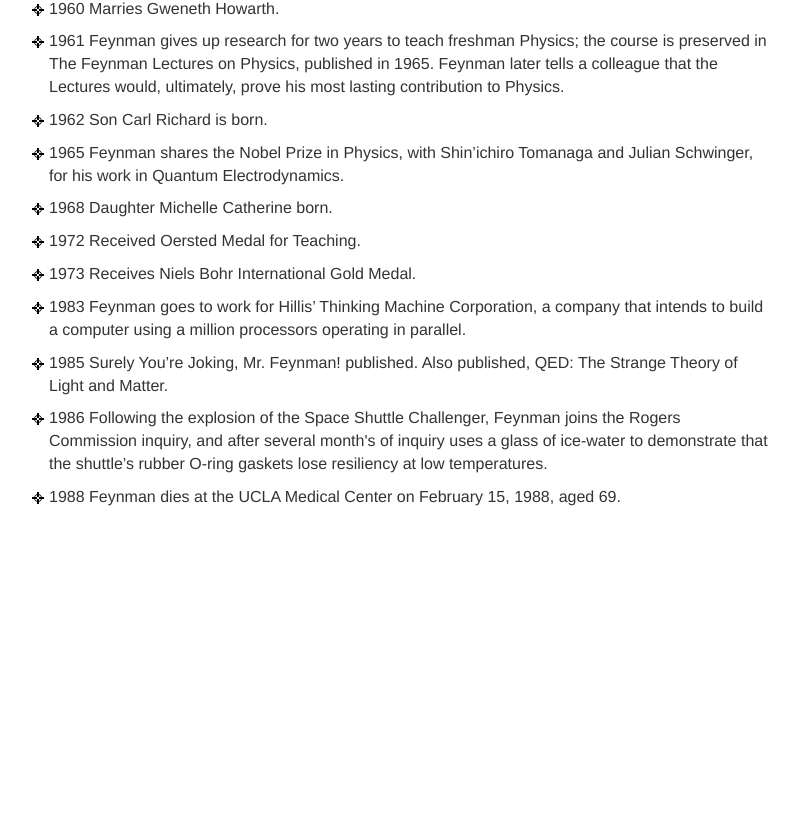
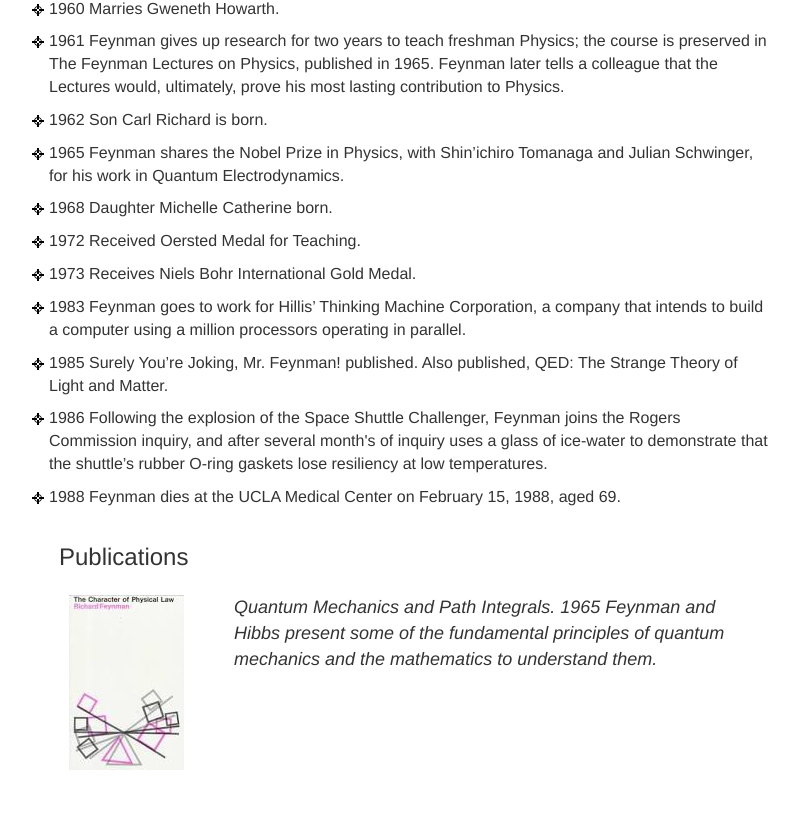
Before and after one commit to aabhishek-chaurasia-au17/HTML5_codes, a plain HTML site: page class_project/week01/index.html in a window 1280 px wide. Shown: the part 1455-2275 px from the top of the page, without its empty margins (231-1030 px from the left). Before the commit the page ends 1979 px from the top, so only its background shows below. Drawn offline with nearby package versions, Linux system fonts and the light colour scheme.

Commit message:
weekey project

```diff
--- a/class_project/week01/css/style.css
+++ b/class_project/week01/css/style.css
@@ -10,6 +10,11 @@ body{
 
 .wrap{
     width: 1200px;
+    margin: 0 auto;
+}
+
+.wrap-2{
+    width: 700px;
     margin: 0 auto;
 }
 
@@ -111,3 +116,33 @@ section ul li{
     padding: 5px 240px;
     font-size: 16px;
 }
+
+footer{
+    width: 100%;
+    float: left;
+}
+
+footer h2{
+    margin-top: 20px;
+    margin-bottom: 25px;
+    font-size: 24px;
+    font-weight: 500;
+    line-height: 1.1;
+    color: #333;
+}
+
+footer aside{
+    width: 20%;
+    float: left;
+}
+
+footer aside img{
+    margin: 0 30px 50px 10px;
+}
+
+footer article{
+    width: 75%;
+    float: right;
+    font-style: italic;
+    font-size: 18px;
+}
--- a/class_project/week01/index.html
+++ b/class_project/week01/index.html
@@ -1,5 +1,6 @@
 <!DOCTYPE html>
 <html lang="en">
+
 <head>
   <meta charset="UTF-8">
   <meta http-equiv="X-UA-Compatible" content="IE=edge">
@@ -9,6 +10,7 @@
   <link rel="stylesheet" href="https://maxcdn.bootstrapcdn.com/bootstrap/3.3.6/css/bootstrap.min.css">
 
 </head>
+
 <body>
   <nav>
     <div class="wrap">
@@ -25,7 +27,8 @@
       <h1>Dr. Richard P. Feynman</h1>
       <h2>Theoretical Physicist, Teacher, Author, Artist, Musician, Prankster... </h2>
       <img src="images/feynman.jpg" alt="Dr.Richard img" srcset="">
-            <p>It doesn't matter how beautiful your theory is, it doesn't matter how smart you are. If it doesn't agree with experiment, it's wrong. &nbsp;	&nbsp; <span> Richard P. Feynman </span></p>
+      <p>It doesn't matter how beautiful your theory is, it doesn't matter how smart you are. If it doesn't agree with
+        experiment, it's wrong. &nbsp; &nbsp; <span> Richard P. Feynman </span></p>
     </div>
   </header>
   <section>
@@ -123,5 +126,14 @@
       </ul>
     </div>
   </section>
+  <footer>
+    <div class="wrap-2">
+      <h2>Publications</h2>
+      <aside><img src="images/1965_physical_law.jpg" alt="book" srcset=""></aside>
+      <article>Quantum Mechanics and Path Integrals. 1965 Feynman and Hibbs present some of the fundamental principles
+        of quantum mechanics and the mathematics to understand them.</article>
+    </div>
+  </footer>
 </body>
+
 </html>
```
Lines whose indentation alone changed are shown as unchanged.
